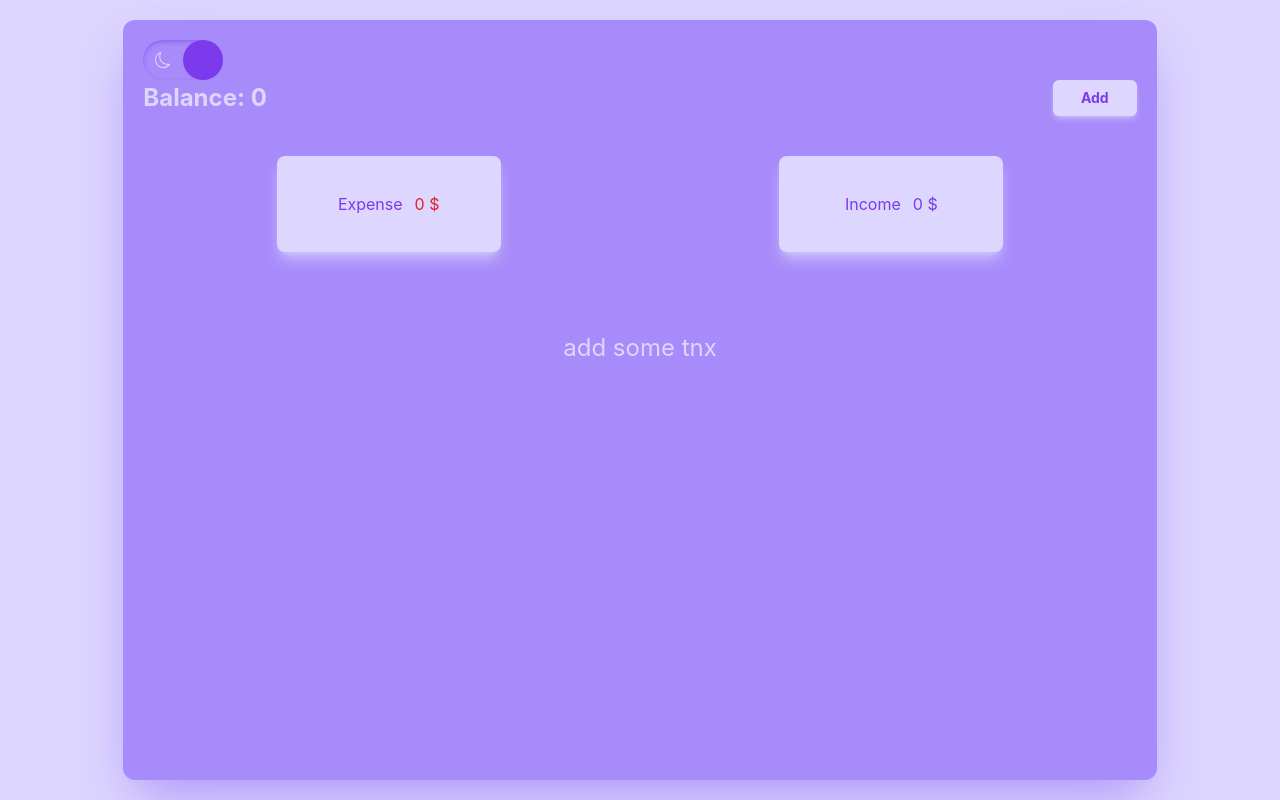
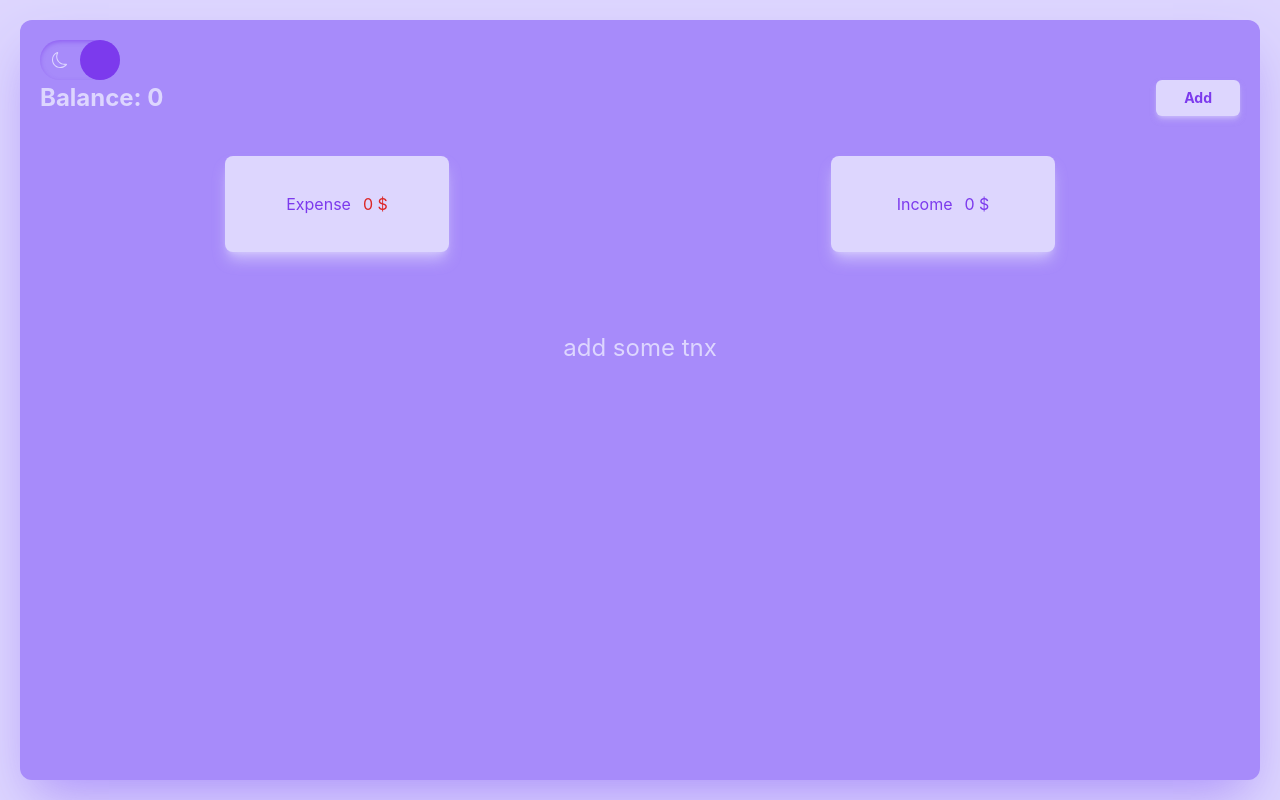
Before and after one commit to armin-bkh/expense-tracker-app-react-js, a React (Create React App) app: page / in a window 1280 px wide. Built offline with nearby package versions, Linux system fonts and the light colour scheme.

Commit message:
change ui

```diff
--- a/src/Components/App/ExpenseTrackerApp.jsx
+++ b/src/Components/App/ExpenseTrackerApp.jsx
@@ -58,7 +58,7 @@ const ExpenseTrackerApp = () => {
   return (
     <section
       className={
-        "bg-violet-400 dark:bg-violet-600 dark:shadow-violet-600/90 p-3 md:p-5 transition-all rounded-xl shadow-2xl shadow-violet-400/90 w-full lg:w-10/12 mx-auto"
+        "bg-violet-400 dark:bg-violet-600 dark:shadow-violet-600/90 p-3 md:p-5 transition-all rounded-xl shadow-2xl shadow-violet-400/90 w-full mx-auto"
       }
     >
       <OverView
```
